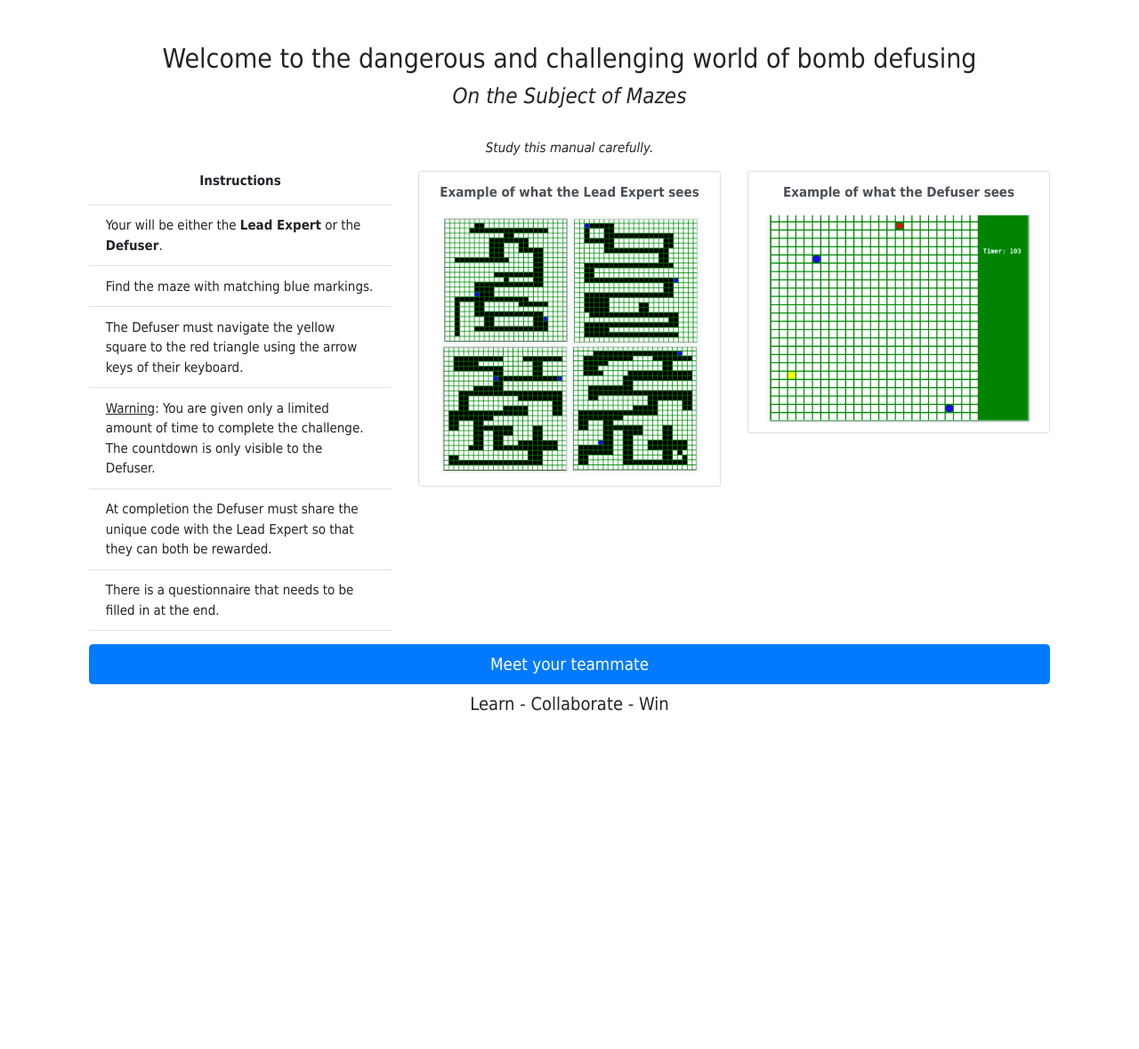
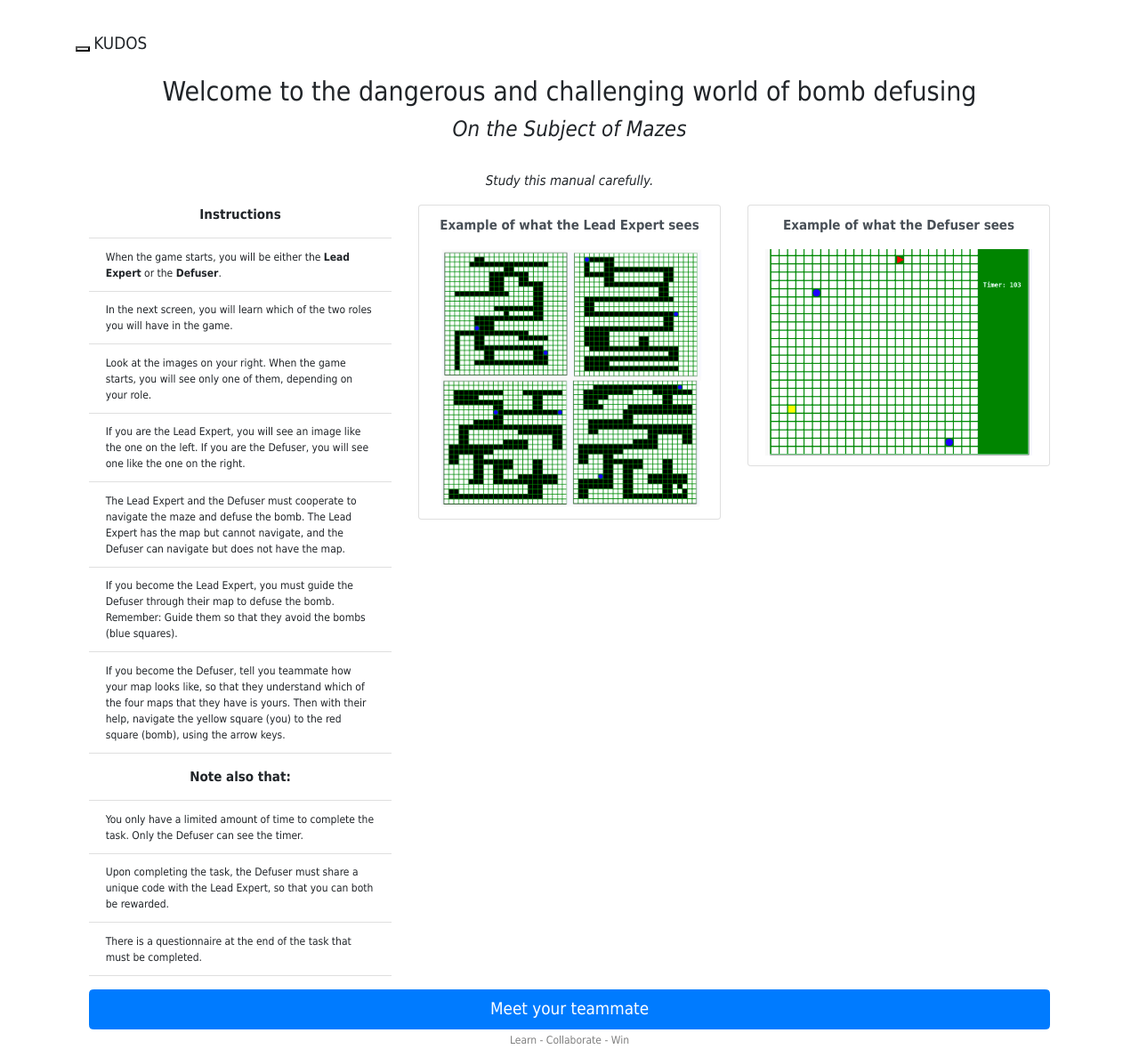
Before and after one commit to Fedilas/flask-amt, a Flask app: page / in a window 1280 px wide. Shown: the whole page at 89% size. Before the commit the page ends 799 px from the top, so only its background shows below. Run offline with Flask 2, Linux system fonts and the light colour scheme; the visitor is signed in with stand-in values (Sample User, id 1); data comes from the database, SQL or seed files in the repository; data that the repository does not hold is empty; some libraries are stand-ins or nearby versions.

Commit message:
applied changes to the website UI

```diff
--- a/app/auth/routes.py
+++ b/app/auth/routes.py
@@ -40,7 +40,7 @@ def register():
         return redirect(url_for('main.index'))
     form = RegistrationForm(csrf_enabled=True)
     if form.validate_on_submit():
-        user = User(username=form.username.data, email=form.email.data,
+        user = User(username=form.username.data,
                     extra=form.extra.data, trust=form.trust.data,
                     lazy=form.lazy.data, relax=form.relax.data,
                     art=form.art.data, social=form.social.data,
@@ -62,7 +62,7 @@ def reset_password_request():
         return redirect(url_for('main.index'))
     form = ResetPasswordRequestForm()
     if form.validate_on_submit():
-        user = User.query.filter_by(email=form.email.data).first()
+        user = User.query.filter_by(username=form.username.data).first()
         if user:
             send_password_reset_email(user)
         flash(
--- a/app/main/forms.py
+++ b/app/main/forms.py
@@ -49,10 +49,10 @@ class MessageForm(FlaskForm):
 class CodeForm(FlaskForm):
     code = TextAreaField(_l('Insert your code here to get paid for your bonuses'), validators=[
         DataRequired(), Length(min=1, max=140)], render_kw={'id': 'code'})
-    gender = SelectField('Which one of these genders do you identify with?',
+    gender = SelectField('Which gender do you identify with?',
                          choices=[(None, '---'), ('Female', 'Female'), ('Male', 'Male'), ('Other', 'Other'),
                                   ('Prefer not to say', 'Prefer not to say')], coerce=str)
-    age = SelectField('Which one of these age groups do you belong to?',
+    age = SelectField('Which age group do you belong to?',
                       choices=[(None, '---'), ('15-19', '15-19'), ('20-29', '20-29'), ('30-39', '30-39'),
                                ('40-49', '40-49'), ('50+', '50+')], coerce=str)
     nationality = TextAreaField(_l('Your Nationality'), validators=[
@@ -69,16 +69,30 @@ class CodeForm(FlaskForm):
                ('Well', 'Well'),
                ('Very well', 'Very well')]
 
-    performance = SelectField('How well did the team perform?',
+    performance = SelectField('How well, in your opinion, did your team perform?',
                               choices=answers, coerce=str)
-    cohesion = SelectField('How cohesive was the team?',
+    cohesion = SelectField('How cohesive was your team?',
                            choices=answers, coerce=str)
-    communication = SelectField('How well did the team communicate?',
+    communication = SelectField('How well did your team communicate?',
                                 choices=answers, coerce=str)
-    balance = SelectField('Was the teamwork well balanced between the two players?',
-                          choices=answers, coerce=str)
+    balance = SelectField('Did both members of your team contribute equally in your opinion?',
+                          choices=[(None, '---'), ('Yes', 'Yes'), ('No', 'No'), ('Maybe', 'Maybe')], coerce=str)
+    balance_extra = TextAreaField(_l('If not, who contributed more?'), validators=[
+        Optional(), Length(min=1, max=30)])
+
     satisfaction = SelectField('Would you play with the same teammate again?',
                                choices=[(None, '---'), ('Yes', 'Yes'), ('No', 'No'), ('Maybe', 'Maybe')], coerce=str)
+    comments = TextAreaField(_l('Any comments about the game?'), validators=[
+        Optional(), Length(min=1, max=30)])
+
+    improve = TextAreaField(_l('What would you improve about the game?'), validators=[
+        Optional(), Length(min=1, max=30)])
+
+    keep = TextAreaField(_l('What would you keep the same?'), validators=[
+        Optional(), Length(min=1, max=30)])
+
+    other = TextAreaField(_l('Any other comments?'), validators=[
+        Optional(), Length(min=1, max=30)])
 
     submit = SubmitField(render_kw={'id': 'code', "type": "submit", "value": "Submit"})
 
@@ -89,14 +103,14 @@ class ChatForm(FlaskForm):
         Optional()])
     room = StringField('Room', validators=[
         Optional()])
-    submit = SubmitField('Enter the Maze')
+    submit = SubmitField('Enter the Maze', render_kw={'id' :'maze'})
 
 
 class TextForm(FlaskForm):
-    text_area = TextAreaField(_l('Message'), validators=[
+    text_area = TextAreaField(_l(''), validators=[
         DataRequired(), Length(min=10, max=60)], render_kw={'id': 'explore', 'class': 'form-control', 'rows': 7,
-                                                            'placeholder': 'the conversation is displayed here'})
+                                                            'placeholder': ''})
 
-    text = TextAreaField(_l('<strong>Enter your message here</strong>'), validators=[
+    text = TextAreaField(_l('<h4 style="color: blue;"><strong>Enter your message below:</strong></h4>'), validators=[
         DataRequired(), Length(min=1, max=30)], render_kw={'id': 'text', 'placeholder': 'write to your teammate here'})
     submit = SubmitField(render_kw={"style": "display: none"})
--- a/app/main/routes.py
+++ b/app/main/routes.py
@@ -63,6 +63,11 @@ def explore(username):
         current_user.cohesion = form.cohesion.data
         current_user.communication = form.communication.data
         current_user.balance = form.balance.data
+        current_user.balance_extra = form.balance_extra.data
+        current_user.comments = form.comments.data
+        current_user.improve = form.improve.data
+        current_user.keep = form.keep.data
+        current_user.other = form.other.data
         current_user.satisfaction = form.satisfaction.data
 
         flash(_('Your code has been submitted! Thank you!'))
--- a/app/templates/base.html
+++ b/app/templates/base.html
@@ -30,31 +30,31 @@
     <div class="container">
         <div class="navbar-header">
             <br>
-<!--            <button type="button" class="navbar-toggle collapsed" data-toggle="collapse"-->
-<!--                    data-target="#bs-example-navbar-collapse-1" aria-expanded="false">-->
-<!--                <span class="sr-only">Toggle navigation</span>-->
-<!--                <span class="icon-bar"></span>-->
-<!--                <span class="icon-bar"></span>-->
-<!--                <span class="icon-bar"></span>-->
-<!--            </button>-->
-<!--            <a class="navbar-brand">KUDOS</a>-->
-<!--        </div>-->
-<!--        <div class="collapse navbar-collapse" id="bs-example-navbar-collapse-1">-->
-<!--            {% if g.search_form %}-->
-<!--            &lt;!&ndash;                <form class="navbar-form navbar-left" method="get" action="{{ url_for('main.search') }}">&ndash;&gt;-->
-<!--            &lt;!&ndash;                    <div class="form-group">&ndash;&gt;-->
-<!--            &lt;!&ndash;                        {{ g.search_form.q(size=20, class='form-control', placeholder=g.search_form.q.label.text) }}&ndash;&gt;-->
-<!--            &lt;!&ndash;                    </div>&ndash;&gt;-->
-<!--            &lt;!&ndash;                </form>&ndash;&gt;-->
-<!--            {% endif %}-->
-<!--            <ul class="nav navbar-nav navbar-right">-->
-<!--                {% if current_user.is_anonymous %}-->
-<!--                <li><a href="{{ url_for('auth.login') }}">{{ _('Login') }}</a></li>-->
-<!--                {% else %}-->
-<!--                <li><a href="{{ url_for('main.user', username=current_user.username) }}">{{ _('Match') }}</a></li>-->
-<!--                <li><a href="{{ url_for('auth.logout') }}">{{ _('Logout') }}</a></li>-->
-<!--                {% endif %}-->
-<!--            </ul>-->
+            <button type="button" class="navbar-toggle collapsed" data-toggle="collapse"
+                    data-target="#bs-example-navbar-collapse-1" aria-expanded="false">
+                <span class="sr-only">Toggle navigation</span>
+                <span class="icon-bar"></span>
+                <span class="icon-bar"></span>
+                <span class="icon-bar"></span>
+            </button>
+            <a class="navbar-brand">KUDOS</a>
+        </div>
+        <div class="collapse navbar-collapse" id="bs-example-navbar-collapse-1">
+            {% if g.search_form %}
+            <!--                <form class="navbar-form navbar-left" method="get" action="{{ url_for('main.search') }}">-->
+            <!--                    <div class="form-group">-->
+            <!--                        {{ g.search_form.q(size=20, class='form-control', placeholder=g.search_form.q.label.text) }}-->
+            <!--                    </div>-->
+            <!--                </form>-->
+            {% endif %}
+            <ul class="nav navbar-nav navbar-right">
+                {% if current_user.is_anonymous %}
+                <li><a href="{{ url_for('auth.login') }}">{{ _('Login') }}</a></li>
+                {% else %}
+                <li><a href="{{ url_for('main.user', username=current_user.username) }}">{{ _('Match') }}</a></li>
+                <li><a href="{{ url_for('auth.logout') }}">{{ _('Logout') }}</a></li>
+                {% endif %}
+            </ul>
         </div>
     </div>
 </nav>
@@ -157,7 +157,7 @@ border-radius: 50px 15px;}
     {% block app_content %}{% endblock %}
 </div>
 <footer class="footer" style="text-align: center;">
-    <h4>Learn - Collaborate - Win</h4>
+    <small style="color:grey;">Learn - Collaborate - Win</small>
 </footer>
 {% endblock %}
 
--- a/app/templates/explore.html
+++ b/app/templates/explore.html
@@ -64,7 +64,7 @@
             <iframe src="https://trinket.io/embed/pygame/3690509252?outputOnly=true&showInstructions=true" width="100%"
                     height="600" frameborder="0" marginwidth="0" marginheight="0" allowfullscreen></iframe>
             {% else %}
-            <h3>{{current_user.username }}, you have 4 different maps. Find out which one the Defuser is in.</h3>
+            <h3>{{current_user.username }}, you have 4 different maps. Find out which one {{current_user.match}} is in.</h3>
             <img src="/static/leader.png" style="width: 100%">
             <p>You can download the map here:</p>
             <a href="/static/leader.png" download>
@@ -75,7 +75,7 @@
 
         </div>
         <div class="col-sm-4">
-            <strong>Communicate with <i>{{current_user.match}}</i> here</strong>
+
             {{wtf.quick_form(textform)}}
              <strong>After completing the task do not forget to click below the 'End of Task Questionnaire' button </strong>
         </div>
--- a/app/templates/index.html
+++ b/app/templates/index.html
@@ -11,22 +11,51 @@
         <div class="col-sm-4">
             <p><strong>Instructions</strong></p>
             <p>
-            <ul class="list-group list-group-flush" style="text-align: left;">
-                <li class="list-group-item">Your will be either the <strong>Lead Expert</strong> or the <strong>Defuser</strong>.</li>
-                <li class="list-group-item">Find the maze with matching blue markings.</li>
-                <li class="list-group-item">The Defuser must navigate the yellow square to the red triangle using the
-                    arrow keys of their
-                    keyboard.
+            <ul class="list-group list-group-flush" style="text-align: left; font-size: 12px;">
+                <li class="list-group-item">When the game starts, you will be either the <strong>Lead Expert</strong> or
+                    the <strong>Defuser</strong>.
                 </li>
-                <li class="list-group-item"><u>Warning</u>: You are given only a limited amount of time to complete the
-                    challenge. The countdown is
-                    only visible to the Defuser.
+                <li class="list-group-item">In the next screen, you will learn which of the two roles you will have in
+                    the game.
                 </li>
-                <li class="list-group-item">At completion the Defuser must share the unique code with the Lead Expert so
-                    that they can both be
-                    rewarded.
+                <li class="list-group-item">Look at the images on your right. When the game starts, you will see only
+                    one of them, depending on your role.
+
                 </li>
-            <li class="list-group-item">There is a questionnaire that needs to be filled in at the end.</li>
+                <li class="list-group-item">If you are the Lead Expert, you will see an image like the one on the left.
+                    If you are the Defuser, you will see one like the one on the right.
+                </li>
+                <li class="list-group-item">The Lead Expert and the Defuser must cooperate to navigate the maze and
+                    defuse the bomb. The Lead Expert has the map but cannot navigate, and the Defuser can navigate but
+                    does not have the map.
+
+                </li>
+                <li class="list-group-item">If you become the Lead Expert, you must guide the Defuser through their map
+                    to defuse the bomb. Remember: Guide them so that they avoid the bombs (blue squares).
+                </li>
+                <li class="list-group-item">
+                    If you become the Defuser, tell you teammate how your map looks like, so that they understand which
+                    of the four maps that they have is yours. Then with their help, navigate the yellow square (you) to
+                    the red square (bomb), using the arrow keys.
+
+                </li>
+
+
+            </ul>
+            </p>
+            <p><strong>Note also that: </strong></p>
+            <p>
+            <ul class="list-group list-group-flush" style="text-align: left; font-size: 12px;">
+                <li class="list-group-item">
+                    You only have a limited amount of time to complete the task. Only the Defuser can see the timer.
+                </li>
+                <li class="list-group-item">
+                    Upon completing the task, the Defuser must share a unique code with the Lead Expert, so that you can
+                    both be rewarded.
+                </li>
+                <li class="list-group-item">
+                    There is a questionnaire at the end of the task that must be completed.
+                </li>
 
             </ul>
             </p>
```
Also changed, not shown: app/auth/forms.py (+7 -7 lines), app/models.py (+7 -2 lines), app/templates/auth/login.html (+4 -4 lines), app/templates/user.html (+9 -9 lines), migrations/versions/3a87747d4fac_.py (added, +36 -0 lines), migrations/versions/6b42d2e834c8_.py (added, +138 -0 lines), migrations/versions/760590b1235c_.py (added, +30 -0 lines).
